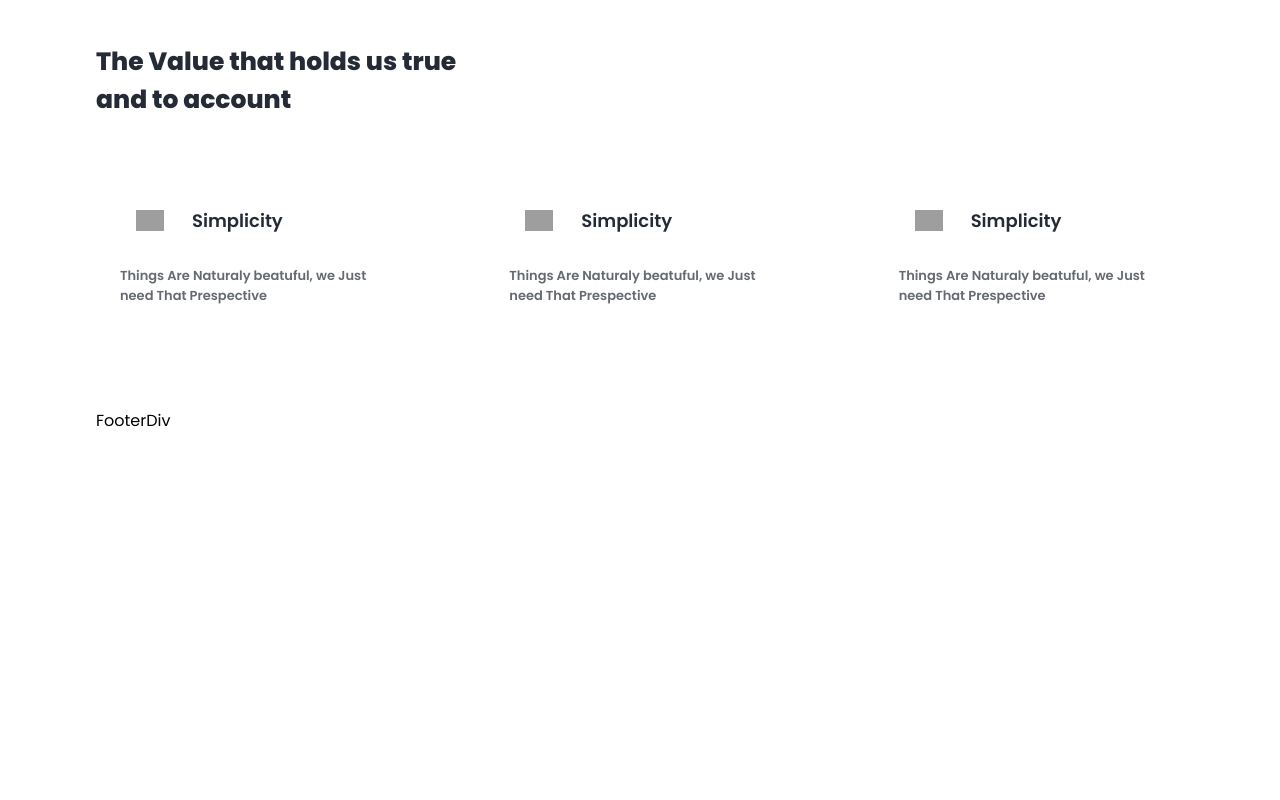
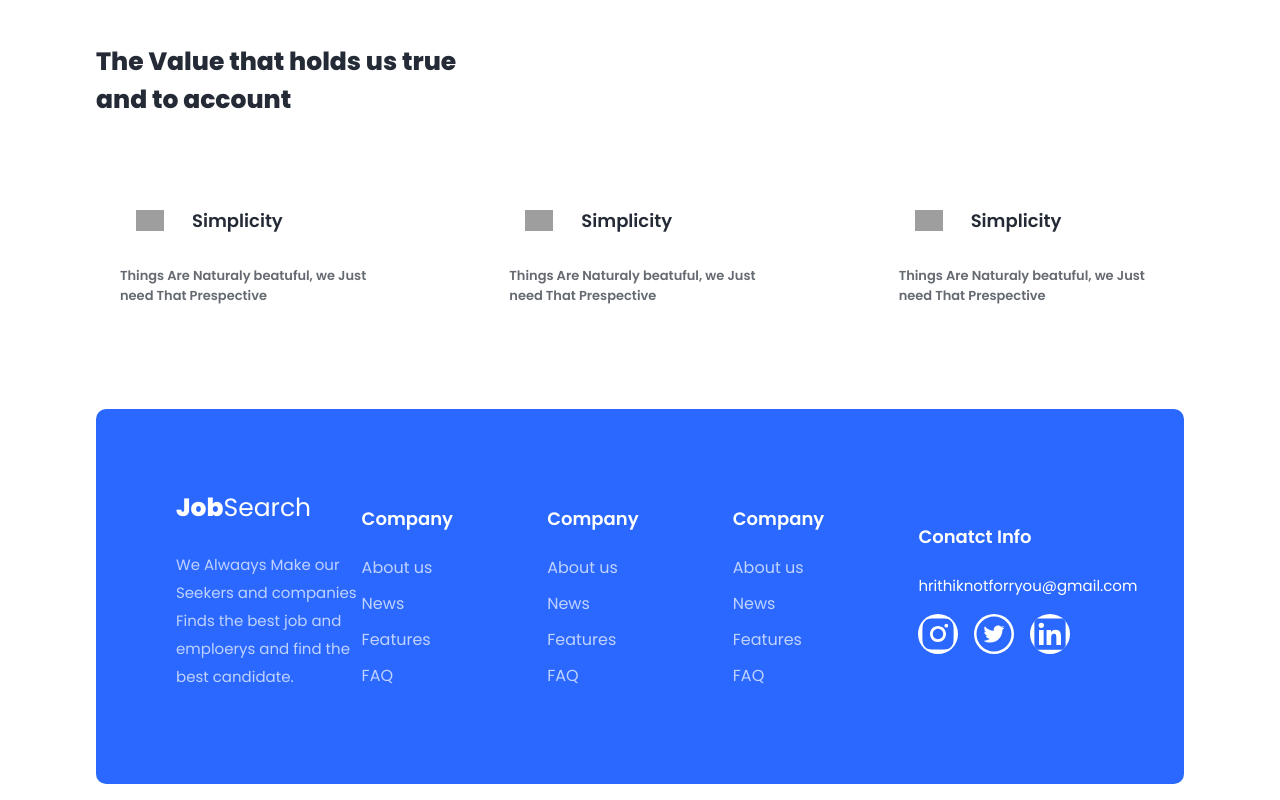
Before and after one commit to Hrithik0112/Job_Search_Engine, a React (Vite) app: page / in a window 1280 px wide. Shown: the part 1550-2350 px from the top of the page. Before the commit the page ends 1983 px from the top, so only its background shows below. Built offline with nearby package versions, Linux system fonts and the light colour scheme; grey boxes are pictures that could not be loaded.

Commit message:
Footer Component complete

```diff
--- a/src/components/FooterDiv.jsx
+++ b/src/components/FooterDiv.jsx
@@ -1,7 +1,66 @@
 import React from "react";
+import { AiFillInstagram, AiFillLinkedin, AiFillTwitterCircle } from "react-icons/ai";
 
 const FooterDiv = () => {
-  return <div>FooterDiv</div>;
+  return (
+    <div
+      className="footer p-[5rem] mb-4 bg-blueColor rounded-[10px] gap-[8] grid
+    grid-cols-5 m-auto justify-center items-center"
+    >
+      <div>
+        <div className="logoDiv">
+          <h1 className="logo text-[25px] text-white pb-[1.5rem] ">
+            <strong>Job</strong>Search
+          </h1>
+        </div>
+        <p className="text-[15px] opacity-70 pb-[13px] leading-7 text-white">
+          We Alwaays Make our Seekers and companies Finds the best job and emploerys and find the
+          best candidate.
+        </p>
+      </div>
+
+      <div className="grid">
+        <span className="divTitle text-[18px] font-semibold text-white pb-[1.5rem]">Company</span>
+        <div className="grid gap-3">
+          <li className="text-white opacity-70 hover:opacity-100">About us</li>
+          <li className="text-white opacity-70 hover:opacity-100">News</li>
+          <li className="text-white opacity-70 hover:opacity-100">Features</li>
+          <li className="text-white opacity-70 hover:opacity-100">FAQ</li>
+        </div>
+      </div>
+      <div className="grid">
+        <span className="divTitle text-[18px] font-semibold text-white pb-[1.5rem]">Company</span>
+        <div className="grid gap-3">
+          <li className="text-white opacity-70 hover:opacity-100">About us</li>
+          <li className="text-white opacity-70 hover:opacity-100">News</li>
+          <li className="text-white opacity-70 hover:opacity-100">Features</li>
+          <li className="text-white opacity-70 hover:opacity-100">FAQ</li>
+        </div>
+      </div>
+      <div className="grid">
+        <span className="divTitle text-[18px] font-semibold text-white pb-[1.5rem]">Company</span>
+        <div className="grid gap-3">
+          <li className="text-white opacity-70 hover:opacity-100">About us</li>
+          <li className="text-white opacity-70 hover:opacity-100">News</li>
+          <li className="text-white opacity-70 hover:opacity-100">Features</li>
+          <li className="text-white opacity-70 hover:opacity-100">FAQ</li>
+        </div>
+      </div>
+      <div className="grid">
+        <span className="divTitle text-[18px] font-semibold text-white pb-[1.5rem]">
+          Conatct Info
+        </span>
+        <div>
+          <small className="text-[15px] text-white">hrithiknotforryou@gmail.com</small>
+          <div className="icons gap-4 flex py-[1rem]">
+            <AiFillInstagram className="bg-white  h-[40px] w-[40px] rounded-full icon text-blueColor" />
+            <AiFillTwitterCircle className="bg-white  h-[40px] w-[40px] rounded-full icon text-blueColor" />
+            <AiFillLinkedin className="bg-white  h-[40px] w-[40px] rounded-full icon text-blueColor" />
+          </div>
+        </div>
+      </div>
+    </div>
+  );
 };
 
 export default FooterDiv;
```
